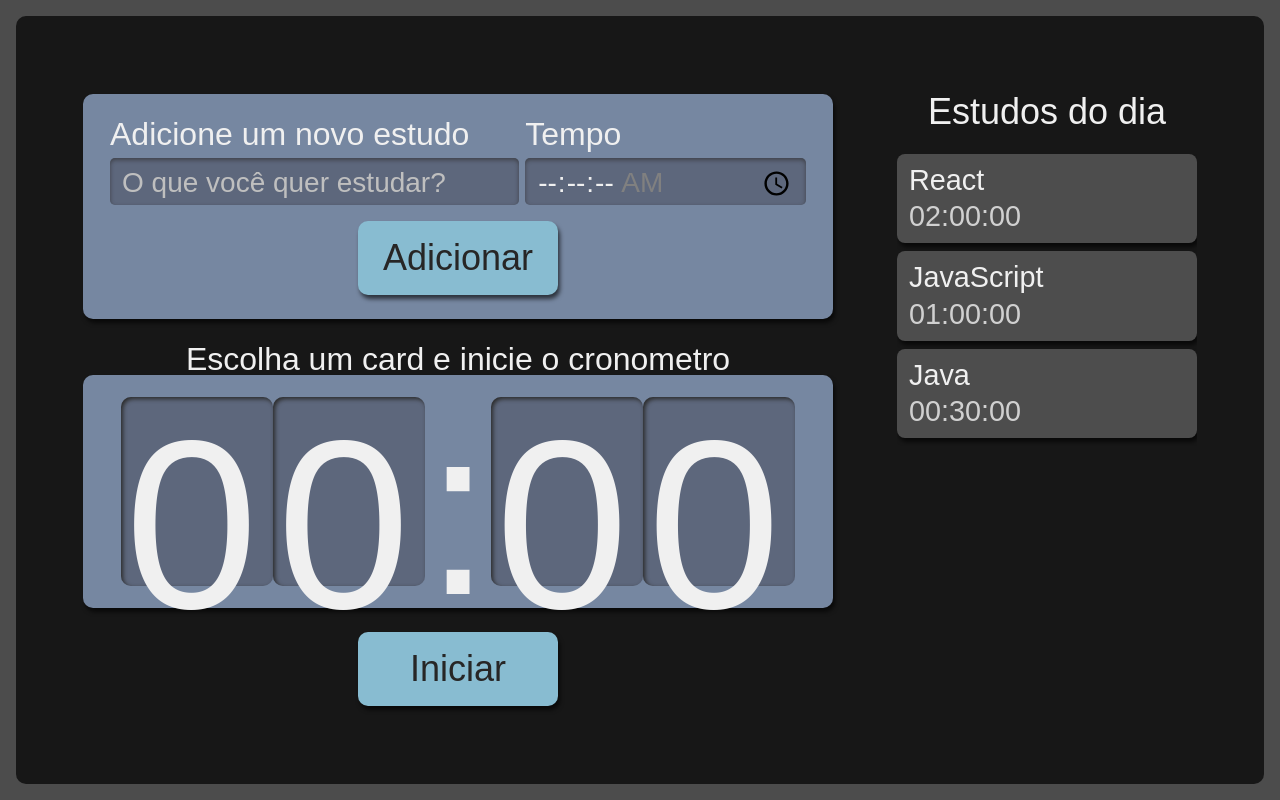
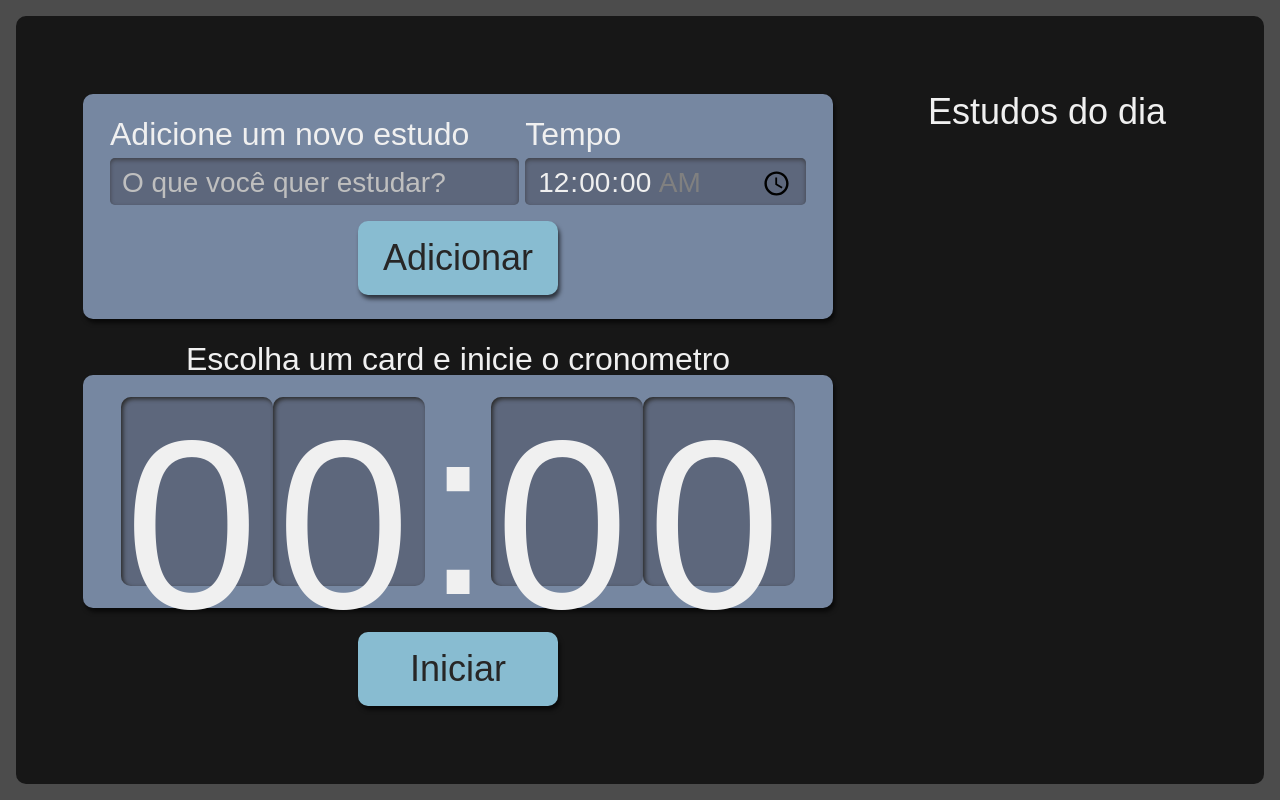
Before and after one commit to camilavitoriacosta/digixStudies, a React (Create React App) app: page / in a window 1280 px wide. Built offline with nearby package versions, Linux system fonts and the light colour scheme.

Commit message:
Adicionando State para deixar a lista reativa

```diff
--- a/src/components/Botao/index.tsx
+++ b/src/components/Botao/index.tsx
@@ -1,10 +1,16 @@
 import React from "react";
 import style from "./Botao.module.scss";
 
-class Botao extends React.Component<{children: any}> {
+class Botao extends React.Component<
+    {
+        children: any,
+        type?: "button" | "reset" | "submit" | undefined
+    }>
+{
     render() {
+        const {type = "button"} = this.props;
         return (
-            <button className={style.botao}> {this.props.children} </button>
+            <button type={type} className={style.botao}> {this.props.children} </button>
         );
     }
 }
--- a/src/components/Cronometro/index.tsx
+++ b/src/components/Cronometro/index.tsx
@@ -8,7 +8,7 @@ export default function Cronometro() {
             <div className={style.relogioWrapper}>
                 <Relogio />
             </div>
-            <Botao> Iniciar</Botao>
+            <Botao>Iniciar</Botao>
         </div>
     );
 }
--- a/src/components/Formulario/index.tsx
+++ b/src/components/Formulario/index.tsx
@@ -1,20 +1,50 @@
 import React from "react";
+import { ITarefa } from "../../types/ITarefa";
 import Botao from "../Botao";
 import style from "./Formulario.module.scss";
 
-class Formulario extends React.Component {
+class Formulario extends React.Component<{
+        setTarefas: React.Dispatch<React.SetStateAction<ITarefa[]>>
+    }> {
+    state = {
+        tarefa: "", tempo: "00:00:00"
+    }
+    adicionarTarefa(evento: React.FormEvent<HTMLFormElement>){
+        evento.preventDefault();
+        this.props.setTarefas(tarefasAntigas => [...tarefasAntigas, {... this.state}])
+        this.state.tarefa = "";
+        this.state.tempo =  "00:00:00";
+    };
     render() {
         return (
-            <form className={style.novaTarefa}>
+            <form className={style.novaTarefa} onSubmit={this.adicionarTarefa.bind(this)}>
                 <div className={style.inputContainer}>
                     <label htmlFor="tarefa"> Adicione um novo estudo </label>
-                    <input type="text" placeholder="O que você quer estudar?" name="tarefa" id="tarefa" required />
+                    <input
+                        type="text"
+                        placeholder="O que você quer estudar?"
+                        name="tarefa"
+                        id="tarefa"
+                        value={this.state.tarefa}
+                        onChange={evento => this.setState({ ...this.state, tarefa: evento.target.value })}
+                        required
+                    />
                 </div>
                 <div className={style.inputContainer}>
                     <label htmlFor="tempo"> Tempo </label>
-                    <input type="time" step="1" name="tempo" id="tempo" min="00:00:00" max="01:30:00" required />
+                    <input
+                        type="time"
+                        step="1"
+                        name="tempo"
+                        id="tempo"
+                        min="00:00:00"
+                        max="01:30:00"
+                        value={this.state.tempo}
+                        onChange={evento => this.setState({ ...this.state, tempo: evento.target.value })}
+                        required
+                    />
                 </div>
-                <Botao> Adicionar </Botao>
+                <Botao type="submit">Adicionar</Botao>
             </form>
         );
     }
--- a/src/components/Lista/index.tsx
+++ b/src/components/Lista/index.tsx
@@ -1,13 +1,8 @@
 import style from "./Lista.module.scss";
 import Item from '../Lista/Item'
+import { ITarefa } from "../../types/ITarefa";
 
-function Lista() {
-    const tarefas = [
-        { tarefa: "React", tempo: "02:00:00" },
-        { tarefa: "JavaScript", tempo: "01:00:00" },
-        { tarefa: "Java", tempo: "00:30:00" }
-    ];
-
+function Lista({tarefas}:{tarefas: ITarefa[]}) {
     return (
         <aside className={style.listaTarefas}>
             <h2>Estudos do dia</h2>
--- a/src/pages/App.tsx
+++ b/src/pages/App.tsx
@@ -1,14 +1,17 @@
+import { useState } from "react";
 import Cronometro from "../components/Cronometro";
 import Formulario from "../components/Formulario";
 import Lista from "../components/Lista";
+import { ITarefa } from "../types/ITarefa";
 import style from "./App.module.scss";
 
 function App() {
+  const [tarefas, setTarefas] =  useState<ITarefa[]>([]);
   return (
     <div className={style.AppStyle}>
-      <Formulario />
-      <Cronometro/>
-      <Lista />
+      <Formulario setTarefas={setTarefas}/>
+      <Cronometro />
+      <Lista tarefas={tarefas}/>
     </div>
   );
 }
--- /dev/null
+++ b/src/types/ITarefa.ts
@@ -0,0 +1,4 @@
+export interface ITarefa{
+    tarefa: string,
+    tempo: string
+}
```
